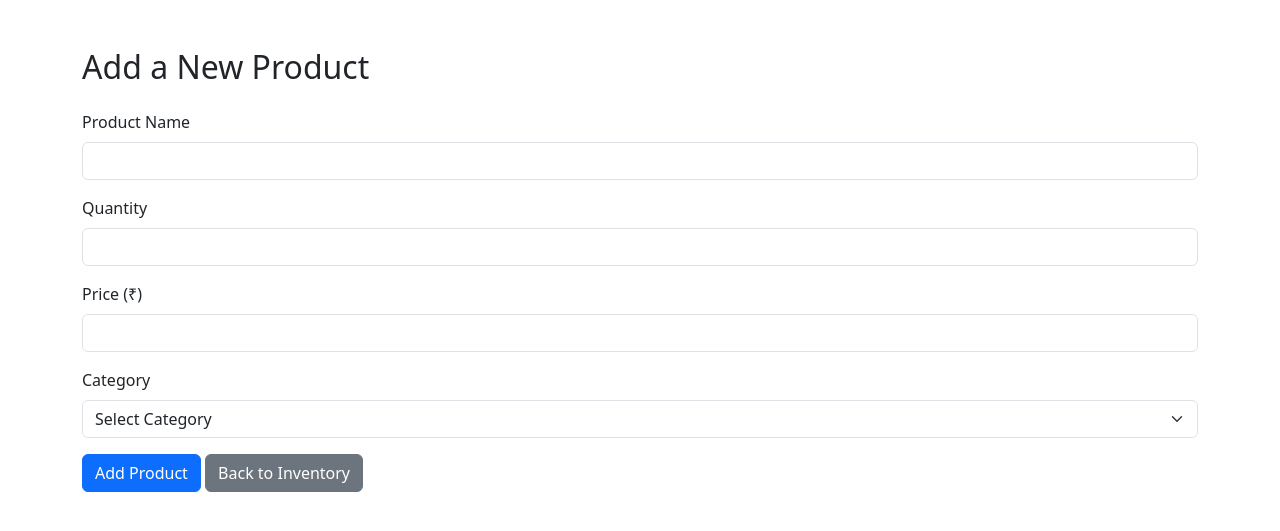
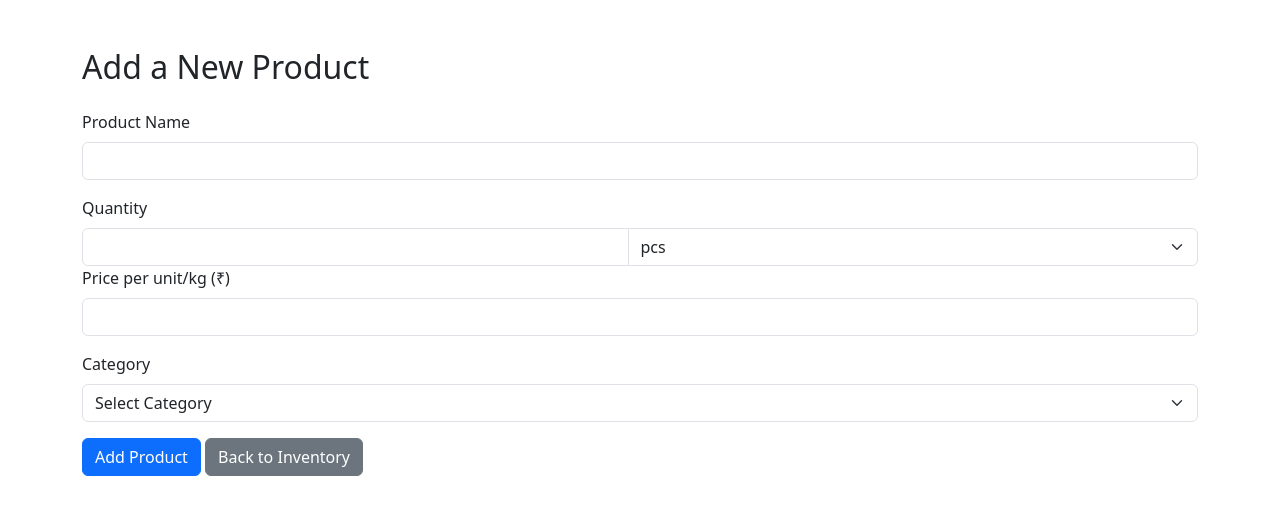
Before and after one commit to AamirSohail07000/Inventory_Management, a Flask app: page /add_product in a window 1280 px wide. Shown: the top 531 px of the page. Run offline with Flask 3, Linux system fonts and the light colour scheme.

Commit message:
updated quantity column

```diff
--- a/templates/add_product.html
+++ b/templates/add_product.html
@@ -18,11 +18,16 @@
 
             <div class="mb-3">
                 <label for="quantity" class="form-label">Quantity</label>
-                <input type="number" class="form-control" id="quantity" name="quantity" min="1" required>
-            </div>
+                <div class="input-group">
+                    <input type="number" class="form-control" id="quantity" name="quantity" min="1" step="0.01" required>
+                    <select class="form-select" id="unit" name="unit">
+                        <option value="pcs">pcs</option>
+                        <option value="kg">kg</option>
+                    </select>
+                </div>
 
             <div class="mb-3">
-                <label for="price" class="form-label">Price (₹)</label>
+                <label for="price" class="form-label">Price per unit/kg (₹)</label>
                 <input type="number" class="form-control" id="price" name="price" step="0.01" required>
             </div>
 
@@ -30,10 +35,9 @@
                 <label for="category" class="form-label">Category</label>
                 <select class="form-select" id="category" name="category" required>
                     <option value="">Select Category</option>
-                    <option value="Electronics">Electronics</option>
-                    <option value="Clothing">Clothing</option>
-                    <option value="Groceries">Groceries</option>
-                    <option value="Furniture">Furniture</option>
+                    <option value="Electrical">Electrical</option>
+                    <option value="Plumbing">Plumbing</option>
+                    <option value="Construction">Construction</option>
                 </select>
             </div>
 
```
